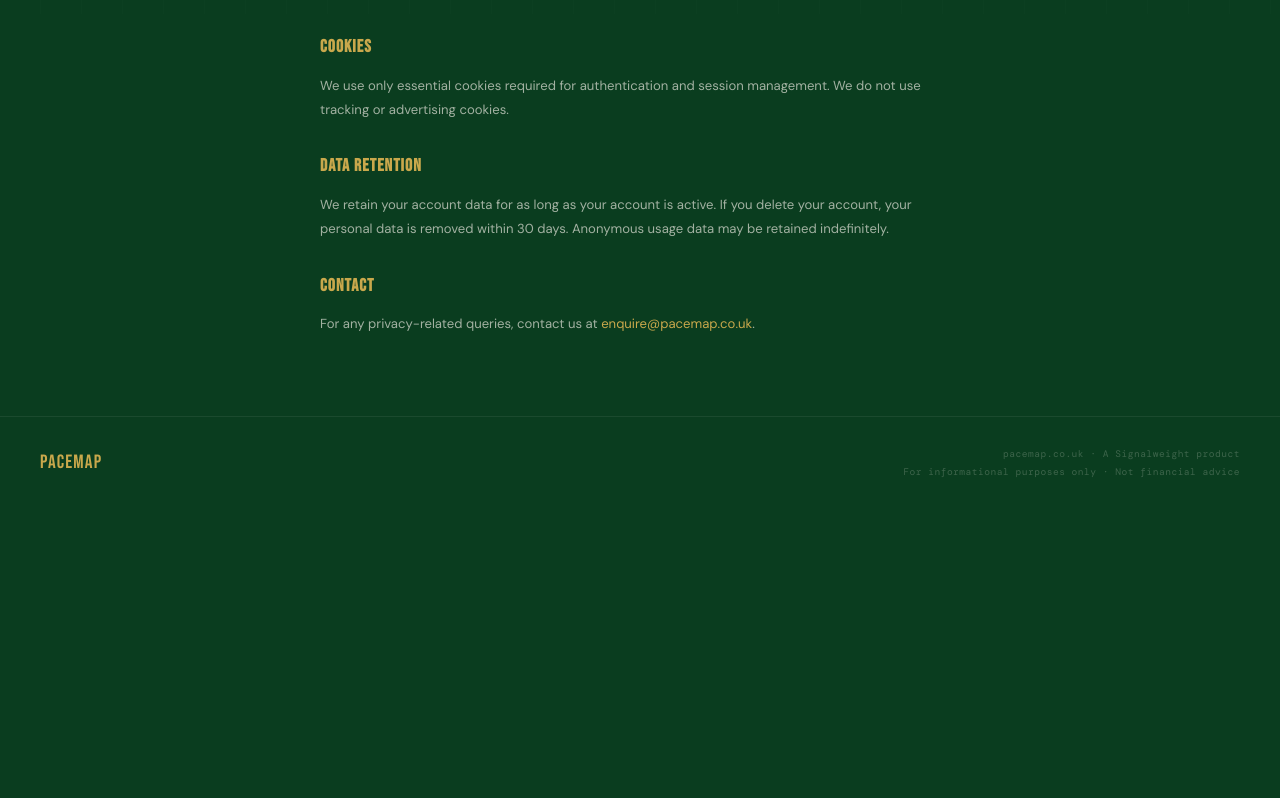
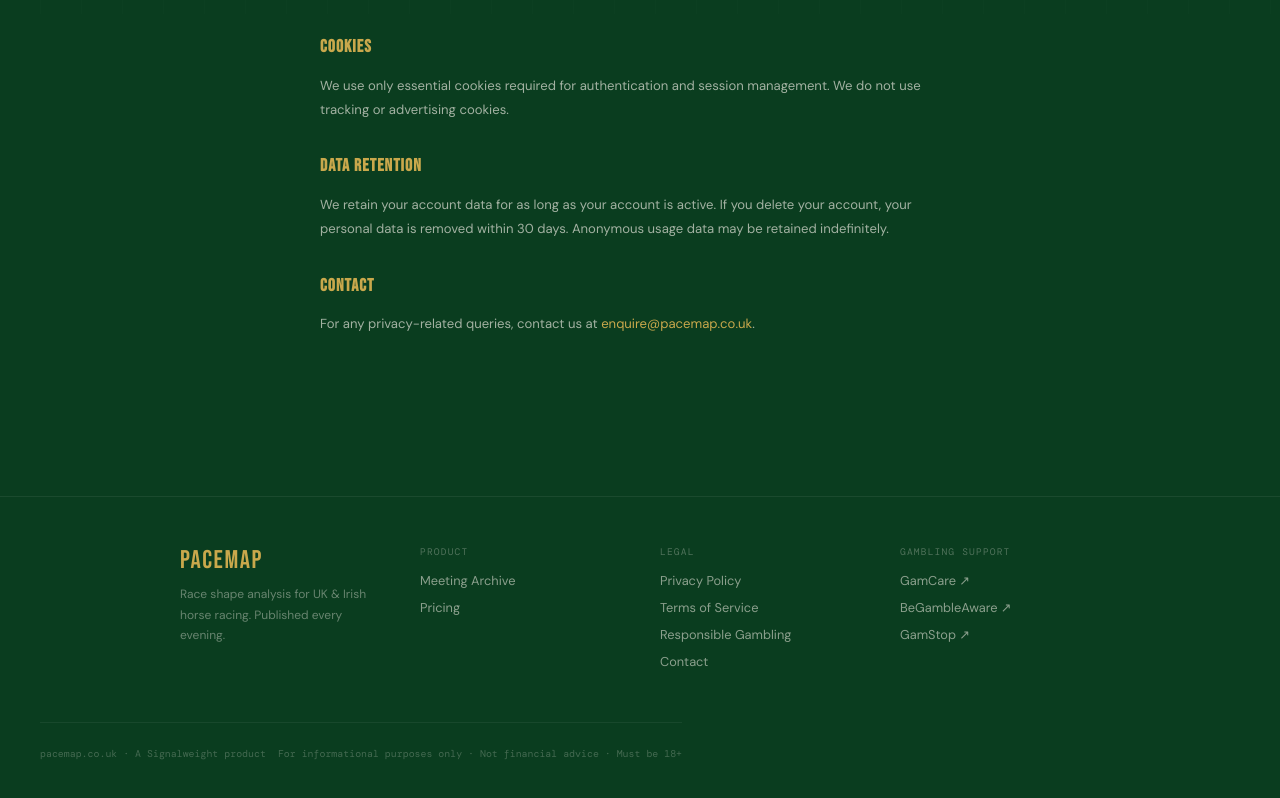
Before and after one commit to ppcjobber/clerk-authentication-starter, a Next.js app: page /privacy in a window 1280 px wide. Shown: the part 786-1584 px from the top of the page. Before the commit the page ends 1294 px from the top, so only its background shows below. Built offline with nearby package versions, Linux system fonts and the light colour scheme; no server answers; a web font is replaced by a local one.

Commit message:
Update page.tsx

```diff
--- a/app/privacy/page.tsx
+++ b/app/privacy/page.tsx
@@ -1,4 +1,5 @@
 import Nav from "@/components/Nav";
+import Footer from "@/components/Footer";
 
 export default function PrivacyPage() {
   return (
@@ -90,10 +91,7 @@ export default function PrivacyPage() {
 
         </div>
       </div>
-      <footer>
-        <span className="footer-brand">PaceMap</span>
-        <span className="footer-note">pacemap.co.uk · A Signalweight product<br />For informational purposes only · Not financial advice</span>
-      </footer>
+      <Footer />
     </>
   );
 }
```
